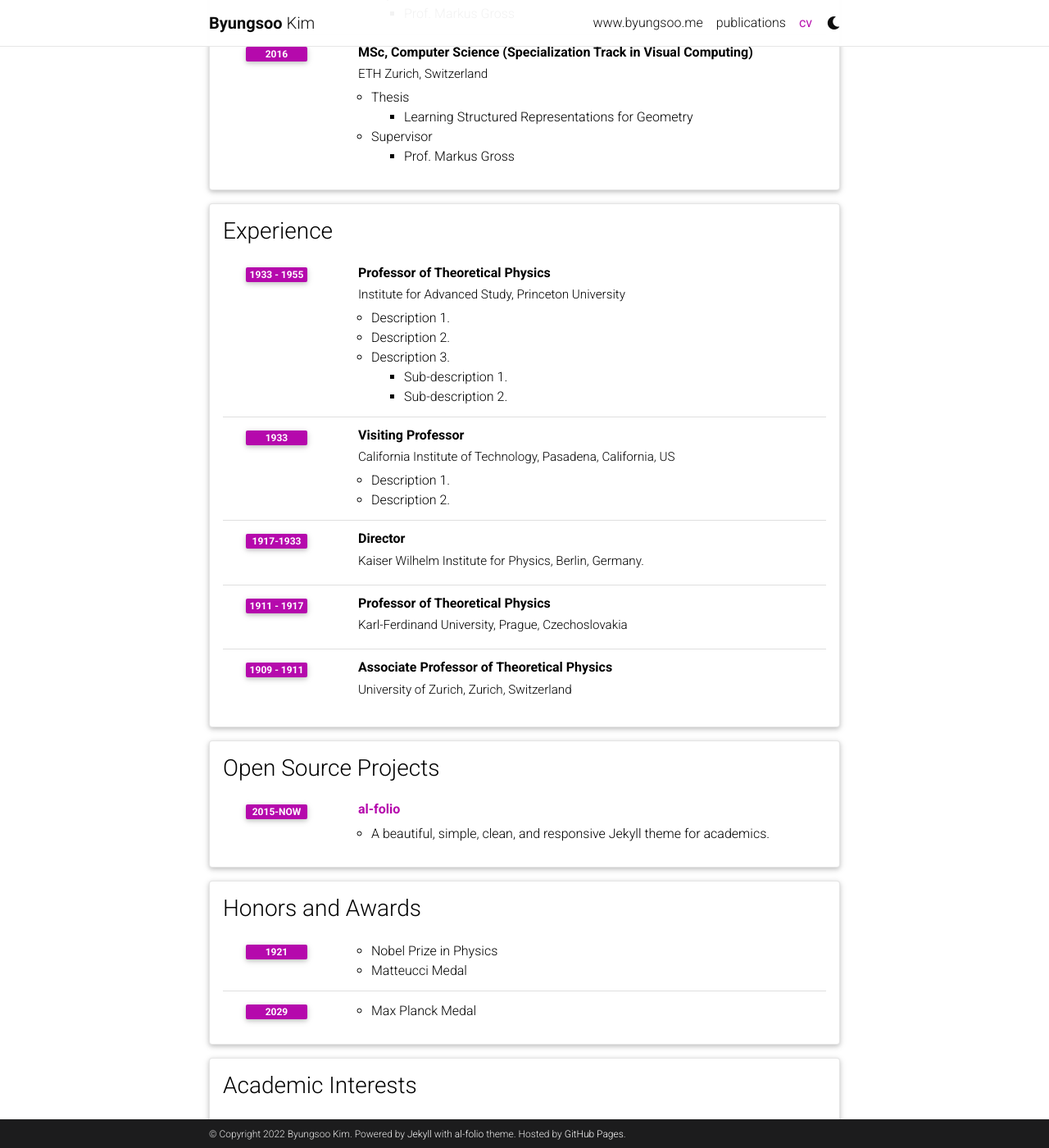
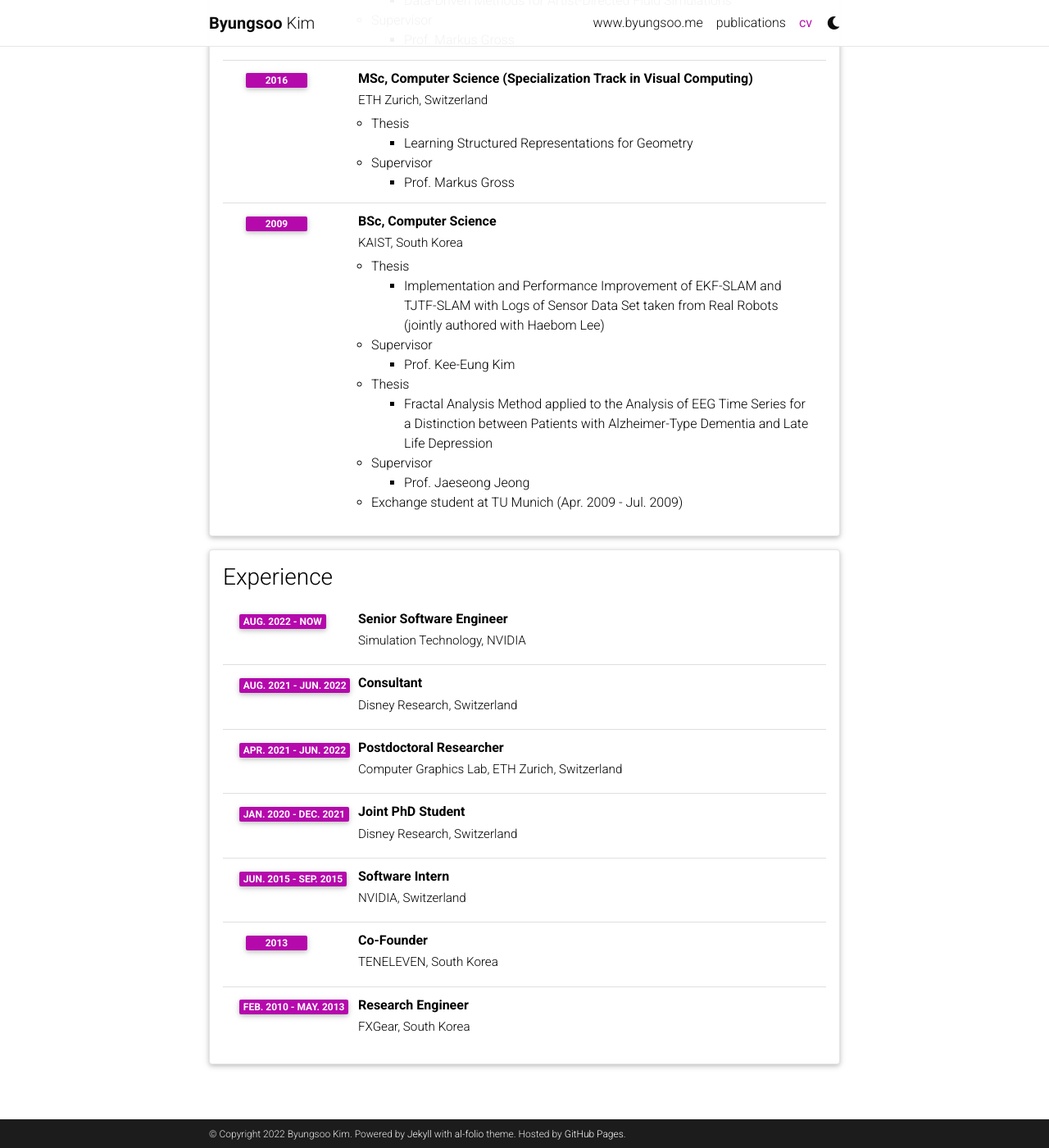
Before and after one commit to byungsook/byungsook.github.io, a Jekyll site: the page built from _pages/cv.md, in a window 1280 px wide and 1400 px high, scrolled down 523 px. Shown: the whole window at 82% size. Built offline with Jekyll 4.4.1, drawn with Linux system fonts in a browser that asks for light colours; comment, search, counter and statistics services are not loaded; a style sheet for code colours, icons or effects is not loaded; some of the changed text lies outside the part shown.

Commit message:
update cv

```diff
--- a/_data/cv.yml
+++ b/_data/cv.yml
@@ -3,6 +3,8 @@
   contents:
     - name: Full Name
       value: Byungsoo Kim
+    - name: Academic Interests
+      value: Machine Learning for Physics-based Simulation and Visual Computing
 
 - title: Education
   type: time_table
@@ -27,71 +29,51 @@
         - title: Supervisor
           contents:
             - Prof. Markus Gross
+    - title: BSc, Computer Science
+      institution: KAIST, South Korea
+      year: 2009
+      description:
+        - title: Thesis
+          contents:
+            - Implementation and Performance Improvement of EKF-SLAM and TJTF-SLAM with Logs of Sensor Data Set taken from Real Robots (jointly authored with Haebom Lee)
+        - title: Supervisor
+          contents:
+            - Prof. Kee-Eung Kim
+        - title: Thesis
+          contents:
+            - Fractal Analysis Method applied to the Analysis of EEG Time Series for a Distinction between Patients with Alzheimer-Type Dementia and Late Life Depression
+        - title: Supervisor
+          contents:
+            - Prof. Jaeseong Jeong
+        - Exchange student at TU Munich (Apr. 2009 - Jul. 2009)
 
 - title: Experience
   type: time_table
   contents:
-    - title: Professor of Theoretical Physics
-      institution: Institute for Advanced Study, Princeton University
-      year: 1933 - 1955
-      description:
-        - Description 1.
-        - Description 2.
-        - title: Description 3.
-          contents:
-            - Sub-description 1.
-            - Sub-description 2.
-    - title: Visiting Professor
-      institution: California Institute of Technology, Pasadena, California, US
-      year: 1933
-      description:
-        - Description 1.
-        - Description 2.
+    - title: Senior Software Engineer
+      institution: Simulation Technology, NVIDIA
+      year: Aug. 2022 - now
 
-    - title: Director
-      institution: Kaiser Wilhelm Institute for Physics, Berlin, Germany.
-      year: 1917-1933
+    - title: Consultant
+      institution: Disney Research, Switzerland
+      year: Aug. 2021 - Jun. 2022
 
-    - title: Professor of Theoretical Physics
-      institution: Karl-Ferdinand University, Prague, Czechoslovakia
-      year: 1911 - 1917
-      description:
+    - title: Postdoctoral Researcher
+      institution: Computer Graphics Lab, ETH Zurich, Switzerland
+      year: Apr. 2021 - Jun. 2022
 
-    - title: Associate Professor of Theoretical Physics
-      institution: University of Zurich, Zurich, Switzerland
-      year: 1909 - 1911
+    - title: Joint PhD Student
+      institution: Disney Research, Switzerland
+      year: Jan. 2020 - Dec. 2021
 
-- title: Open Source Projects
-  type: time_table
-  contents:
-    - title: <a href="https://github.com/alshedivat/al-folio">al-folio</a>
-      year: 2015-now
-      description: A beautiful, simple, clean, and responsive Jekyll theme for academics.
+    - title: Software Intern
+      institution: NVIDIA, Switzerland
+      year: Jun. 2015 - Sep. 2015
 
-- title: Honors and Awards
-  type: time_table
-  contents:
-    - year: 1921
-      items:
-        - Nobel Prize in Physics
-        - Matteucci Medal
-    - year: 2029
-      items:
-        - Max Planck Medal
+    - title: Co-Founder
+      institution: TENELEVEN, South Korea
+      year: 2013
 
-- title: Academic Interests
-  type: nested_list
-  contents:
-    - title: Topic 1.
-      items:
-        - Description 1.
-        - Description 2.
-    - title: Topic 2.
-      items:
-        - Description 1.
-        - Description 2.
-
-- title: Other Interests
-  type: list
-  contents:
-    - <u>Hobbies:</u> Hobby 1, Hobby 2, etc.
+    - title: Research Engineer
+      institution: FXGear, South Korea
+      year: Feb. 2010 - May. 2013
```
